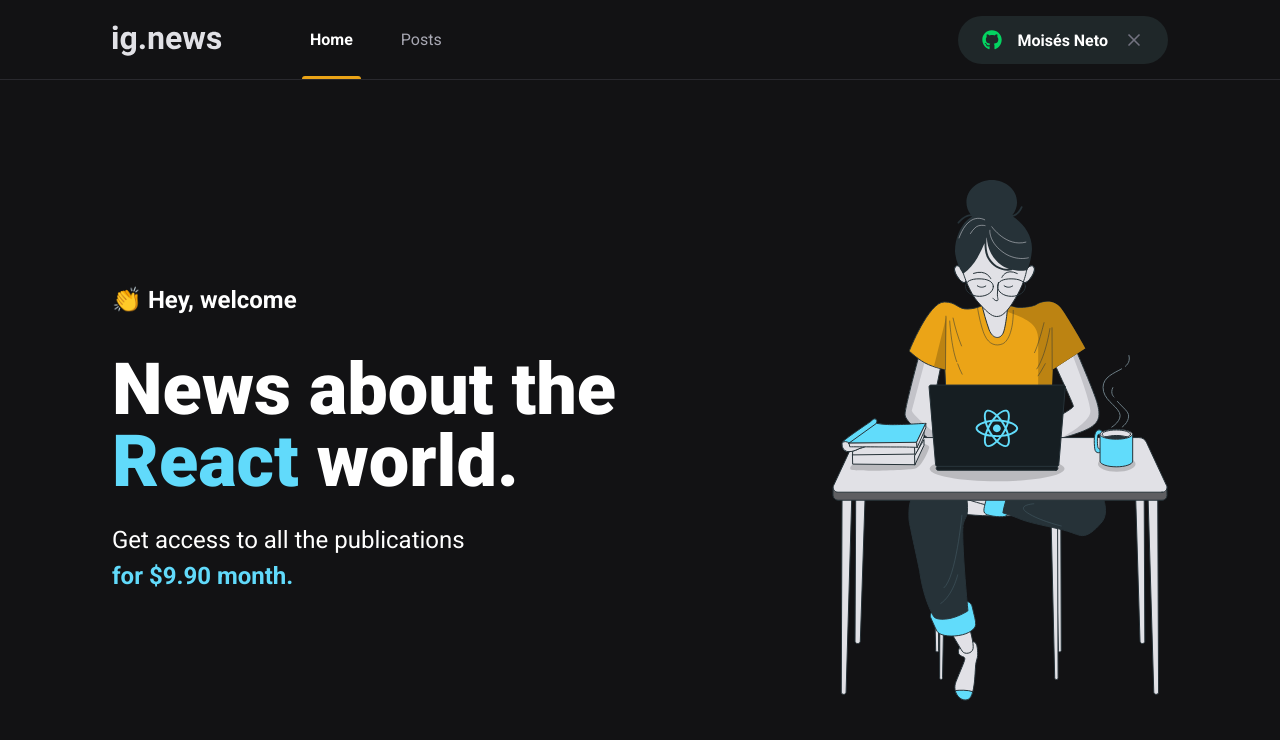
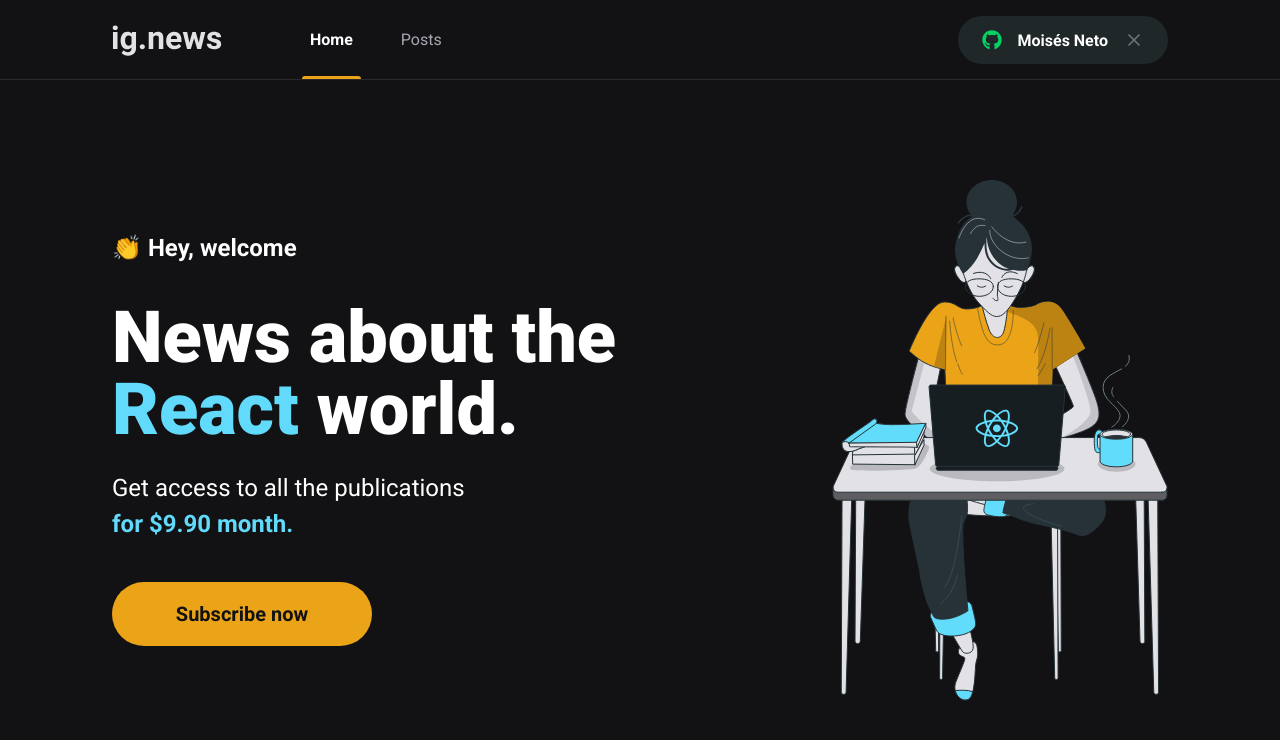
Before and after one commit to moisesnetouou/ignews-next, a Next.js app: page / in a window 1280 px wide. Shown: the top 740 px of the page. Built offline with nearby package versions, Linux system fonts and the light colour scheme.

Commit message:
feat: SubscribeButton component created.

```diff
--- /dev/null
+++ b/src/components/SubscribeButton/index.tsx
@@ -0,0 +1,13 @@
+import styles from './styles.module.scss';
+
+export function SubscribeButton(){
+
+  return(
+    <button
+      type="button"
+      className={styles.subscribeButton}
+    >
+      Subscribe now
+    </button>
+  );
+}
--- /dev/null
+++ b/src/components/SubscribeButton/styles.module.scss
@@ -0,0 +1,20 @@
+.subscribeButton {
+  height: 4rem;
+  width: 260px;
+  border: 0;
+  border-radius: 2rem;
+  background: var(--yellow-500);
+  color: var(--gray-900);
+  font-size: 1.25rem;
+  font-weight: bold;
+
+  display: flex;
+  align-items: center;
+  justify-content: center;
+
+  transition: fitler 0.2s;
+
+  &:hover {
+    filter: brightness(0.8);
+  }
+}
--- a/src/pages/home.module.scss
+++ b/src/pages/home.module.scss
@@ -38,4 +38,8 @@
       font-weight: bold;
     }
   }
+
+  button {
+    margin-top: 2.5rem;
+  }
 }
--- a/src/pages/index.tsx
+++ b/src/pages/index.tsx
@@ -1,4 +1,5 @@
 import Head from 'next/head'
+import { SubscribeButton } from '../components/SubscribeButton';
 
 import styles from './home.module.scss';
 
@@ -17,6 +18,7 @@ export default function Home() {
             Get access to all the publications <br />
             <span>for $9.90 month.</span>
           </p>
+          <SubscribeButton />
         </section>
 
         <img src="/images/avatar.svg" alt="Girl coding" />
```
